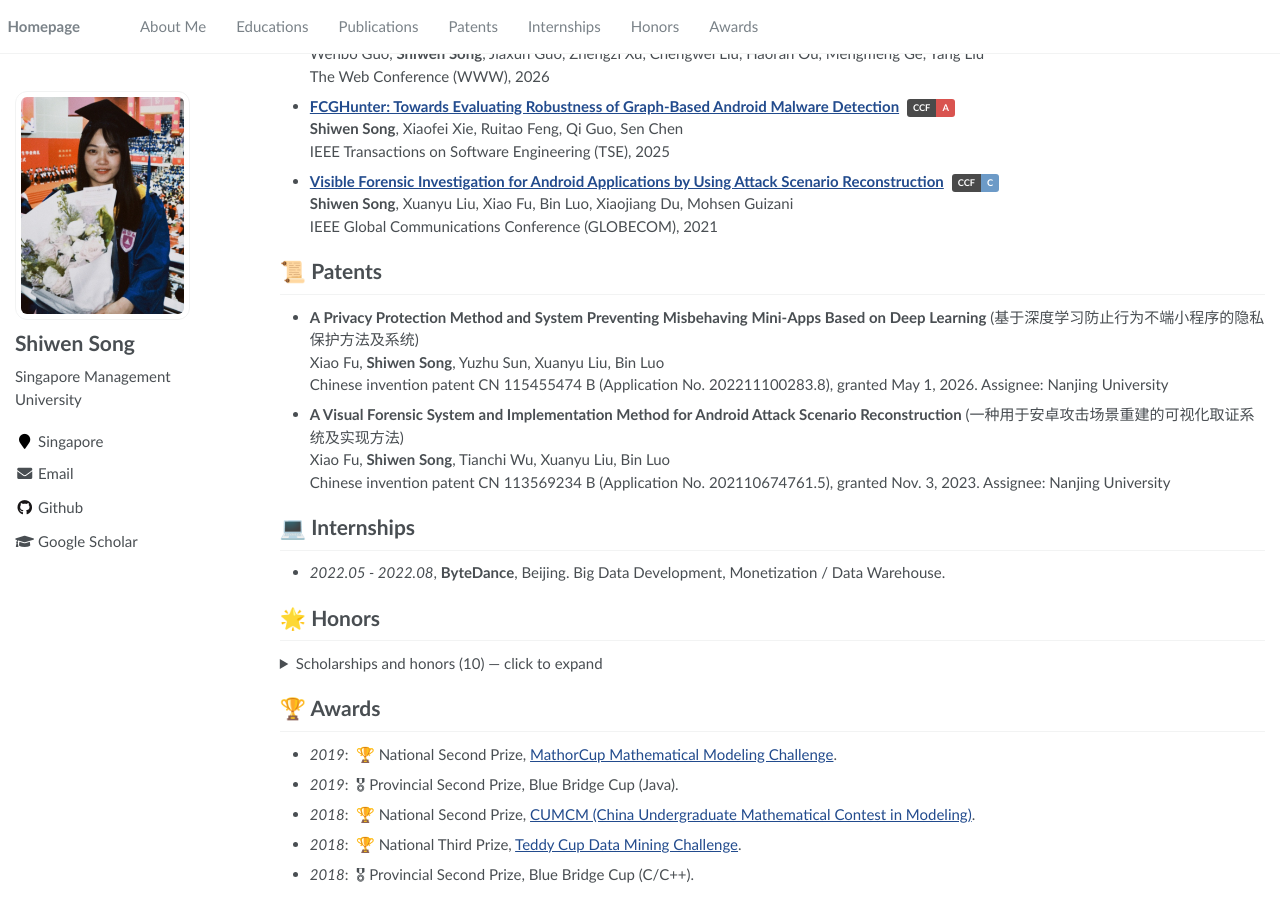
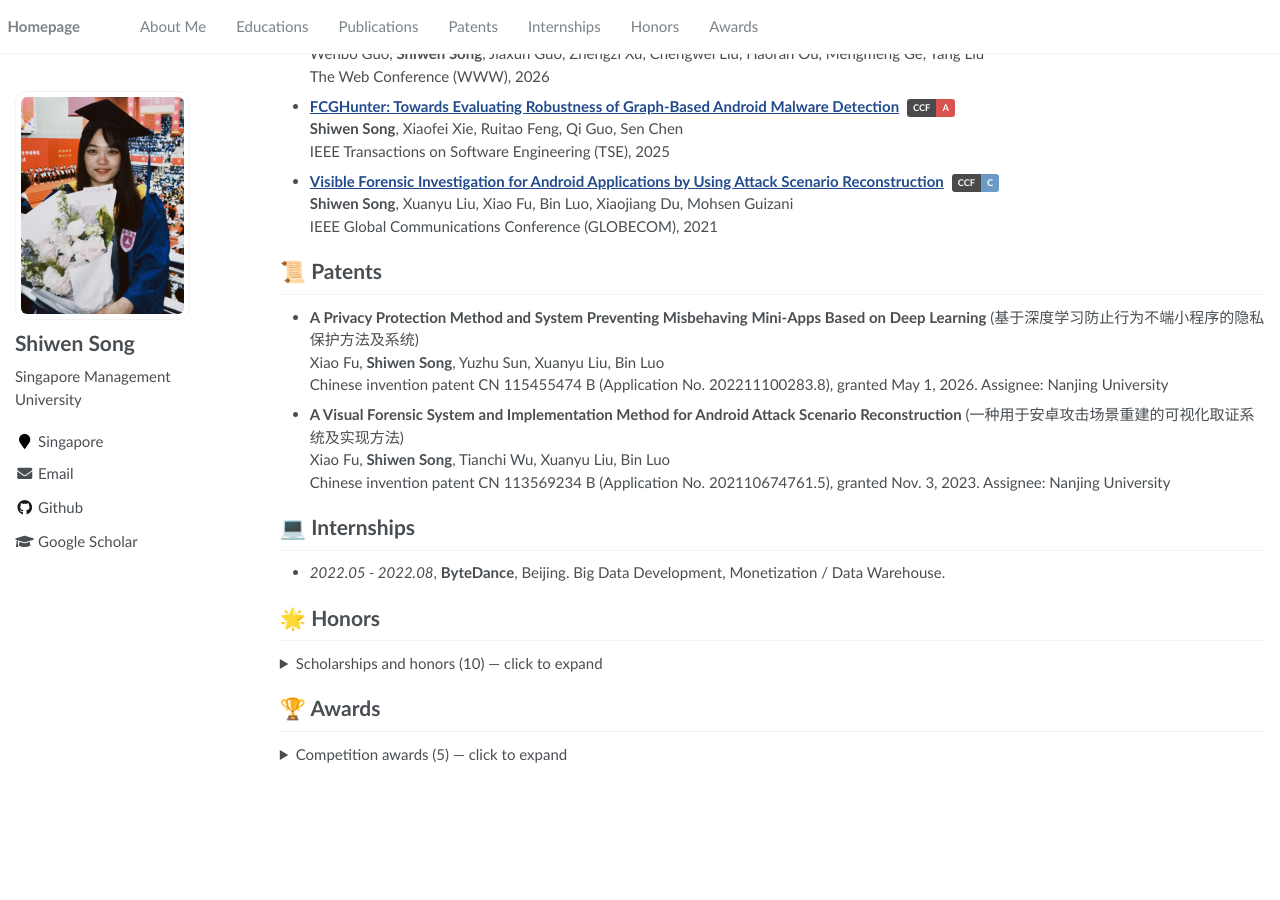
Before and after one commit to shiwen-song/shiwen-song.github.io, a Jekyll site: the page built from _pages/about.md, in a window 1280 px wide and 900 px high, scrolled down 680 px. Built offline with Jekyll 4.4.1, drawn with Linux system fonts in a browser that asks for light colours; after the commit the page ends 1445 px from its top, so only the background shows below that.

Commit message:
Collapse Awards section
Co-Authored-By: Claude Sonnet 5.5 <noreply@anthropic.com>

```diff
--- a/_pages/about.md
+++ b/_pages/about.md
@@ -87,8 +87,13 @@ Her research interests include mobile app security and testing, with a focus on
 </details>
 
 # 🏆 Awards
+<details markdown="1">
+<summary>Competition awards (5) — click to expand</summary>
+
 - *2019*: &nbsp;🏆 National Second Prize, [MathorCup Mathematical Modeling Challenge](https://www.saikr.com/c/nd/6142).
 - *2019*: &nbsp;🎖 Provincial Second Prize, Blue Bridge Cup (Java).
 - *2018*: &nbsp;🏆 National Second Prize, [CUMCM (China Undergraduate Mathematical Contest in Modeling)](https://www.mcm.edu.cn/html_cn/node/dd90065fedda4e78cd4d0b154c2d77a9.html).
 - *2018*: &nbsp;🏆 National Third Prize, [Teddy Cup Data Mining Challenge](https://www.tipdm.org/hjmdsi/1434.jhtml).
 - *2018*: &nbsp;🎖 Provincial Second Prize, Blue Bridge Cup (C/C++).
+
+</details>
```
